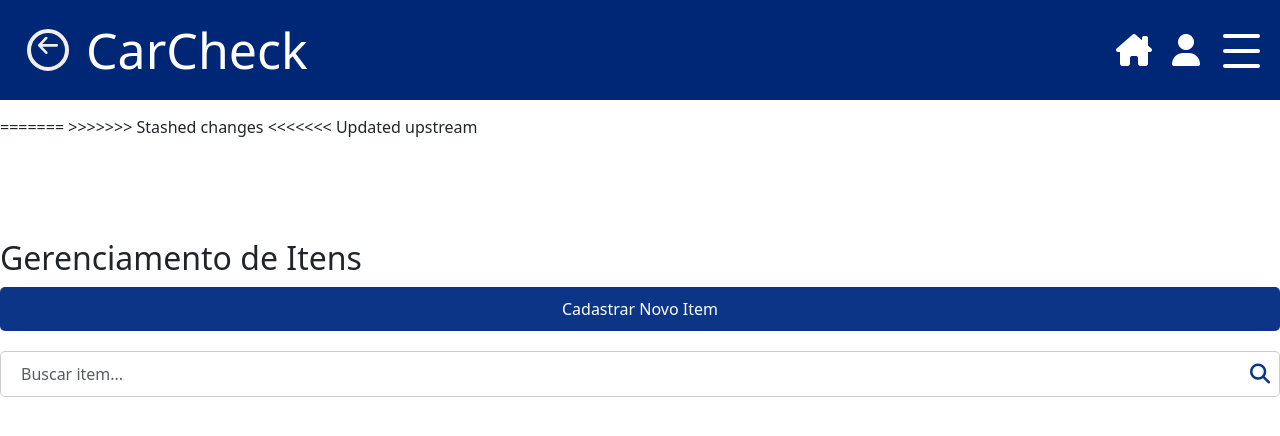
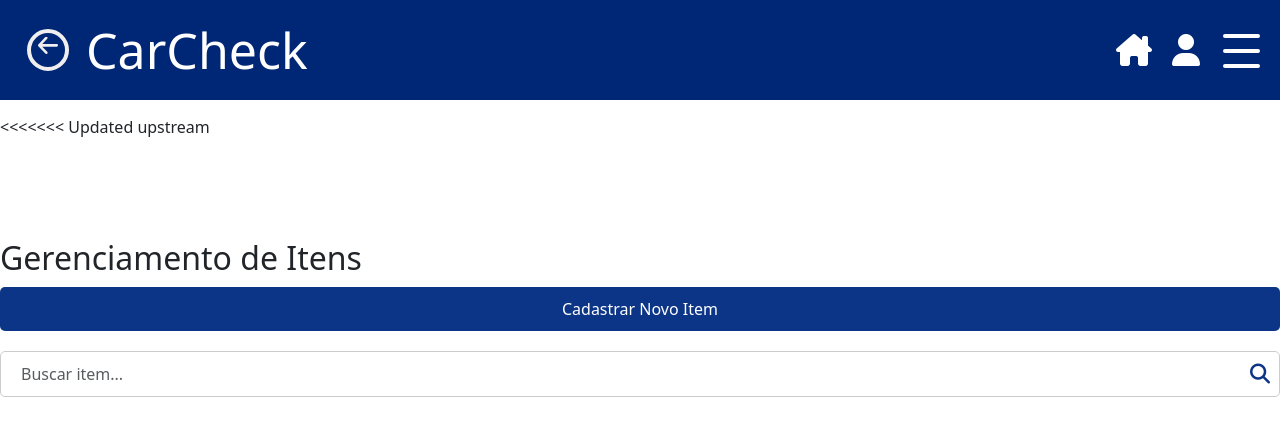
Before and after one commit to RenatoPablo/carcheck_antigo, a PHP site: page /forma-pagamento.php in a window 1280 px wide. Shown: the top 436 px of the page. Run offline with PHP 8.4, Linux system fonts and the light colour scheme; the visitor is signed in with stand-in values (Sample User, id 1); data that the repository does not hold is empty.

Commit message:
Update forma-pagamento.php

```diff
--- a/pages/forma-pagamento.php
+++ b/pages/forma-pagamento.php
@@ -145,10 +145,6 @@
         }
 
     </style>
-=======
-
-    <title>Forma Pagamento</title>
->>>>>>> Stashed changes
 </head>
 <body>
 <?php include '../includes/header-funci.php'; ?>
```
